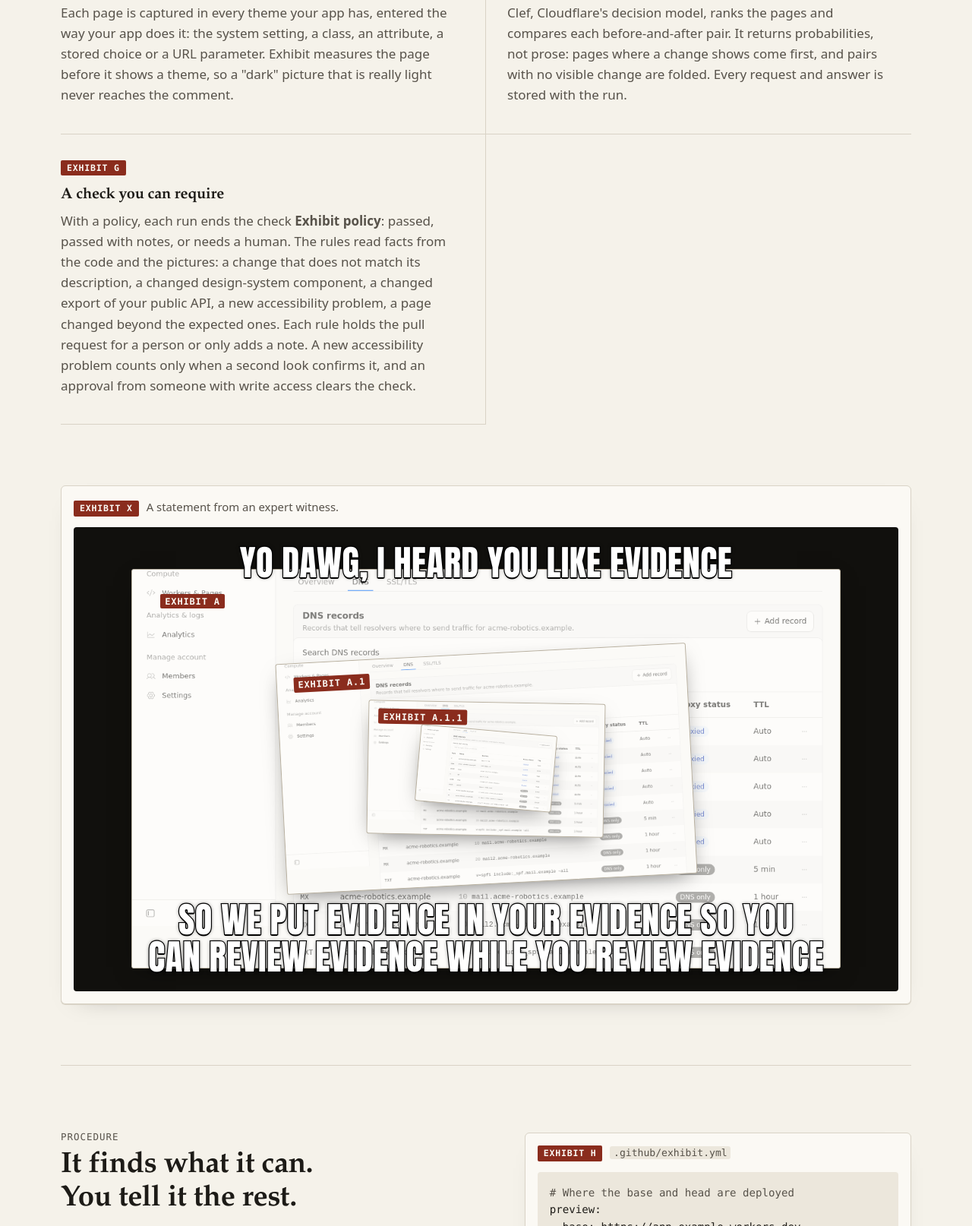
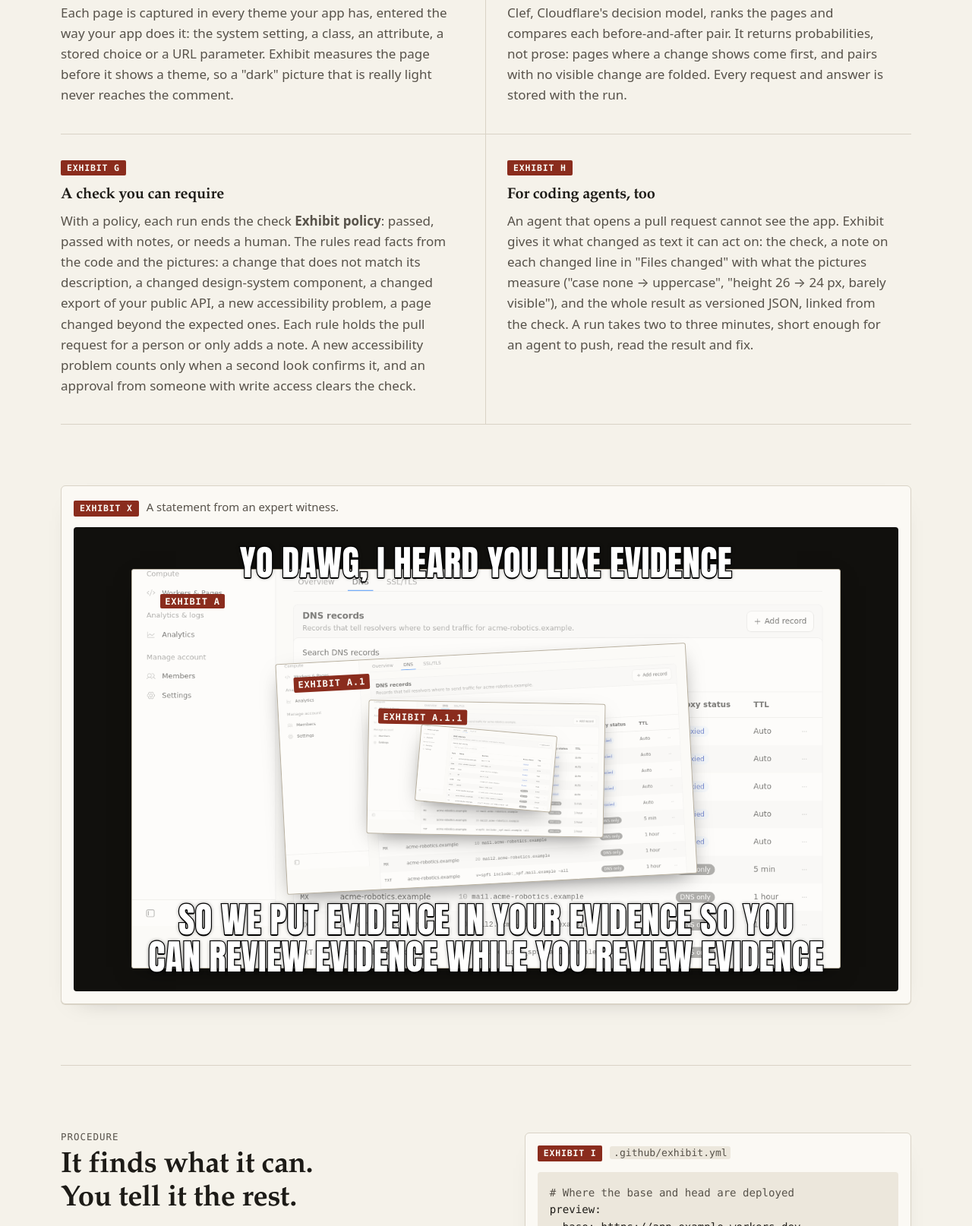
Before and after one commit to cdonohue/exhibit-site, a website: page public/index.html in a window 1280 px wide. Shown: the part 3275-4889 px from the top of the page at 76% size. Drawn offline with Linux system fonts and the light colour scheme.

Commit message:
Site: For coding agents, too (annotations and the JSON result); the demo app is Stratobeam, without its old name
Co-Authored-By: Claude Opus 5.5 <noreply@anthropic.com>

```diff
--- a/public/index.html
+++ b/public/index.html
@@ -122,6 +122,11 @@
           <h3>A check you can require</h3>
           <p>With a policy, each run ends the check <b>Exhibit policy</b>: passed, passed with notes, or needs a human. The rules read facts from the code and the pictures: a change that does not match its description, a changed design-system component, a changed export of your public API, a new accessibility problem, a page changed beyond the expected ones. Each rule holds the pull request for a person or only adds a note. A new accessibility problem counts only when a second look confirms it, and an approval from someone with write access clears the check.</p>
         </li>
+        <li>
+          <span class="tag">Exhibit H</span>
+          <h3>For coding agents, too</h3>
+          <p>An agent that opens a pull request cannot see the app. Exhibit gives it what changed as text it can act on: the check, a note on each changed line in "Files changed" with what the pictures measure ("case none → uppercase", "height 26 → 24 px, barely visible"), and the whole result as versioned JSON, linked from the check. A run takes two to three minutes, short enough for an agent to push, read the result and fix.</p>
+        </li>
       </ol>
     </section>
 
@@ -157,7 +162,7 @@
         </ul>
       </div>
       <figure class="exhibit code-exhibit">
-        <figcaption><span class="tag">Exhibit H</span> <code>.github/exhibit.yml</code></figcaption>
+        <figcaption><span class="tag">Exhibit I</span> <code>.github/exhibit.yml</code></figcaption>
 <pre><code><span class="c"># Where the base and head are deployed</span>
 preview:
   base: https://app.example.workers.dev
@@ -214,7 +219,7 @@ policy:
 
   <footer class="wrap footer">
     <p>Exhibit · browser evidence for pull requests · built on Cloudflare</p>
-    <p class="muted">The screenshots show Stratobeam (formerly Cirrusflash), a fictional dashboard made for testing Exhibit.</p>
+    <p class="muted">The screenshots show Stratobeam, a fictional dashboard made for testing Exhibit.</p>
   </footer>
 </body>
 </html>
```
Also changed, not shown: README.md.
